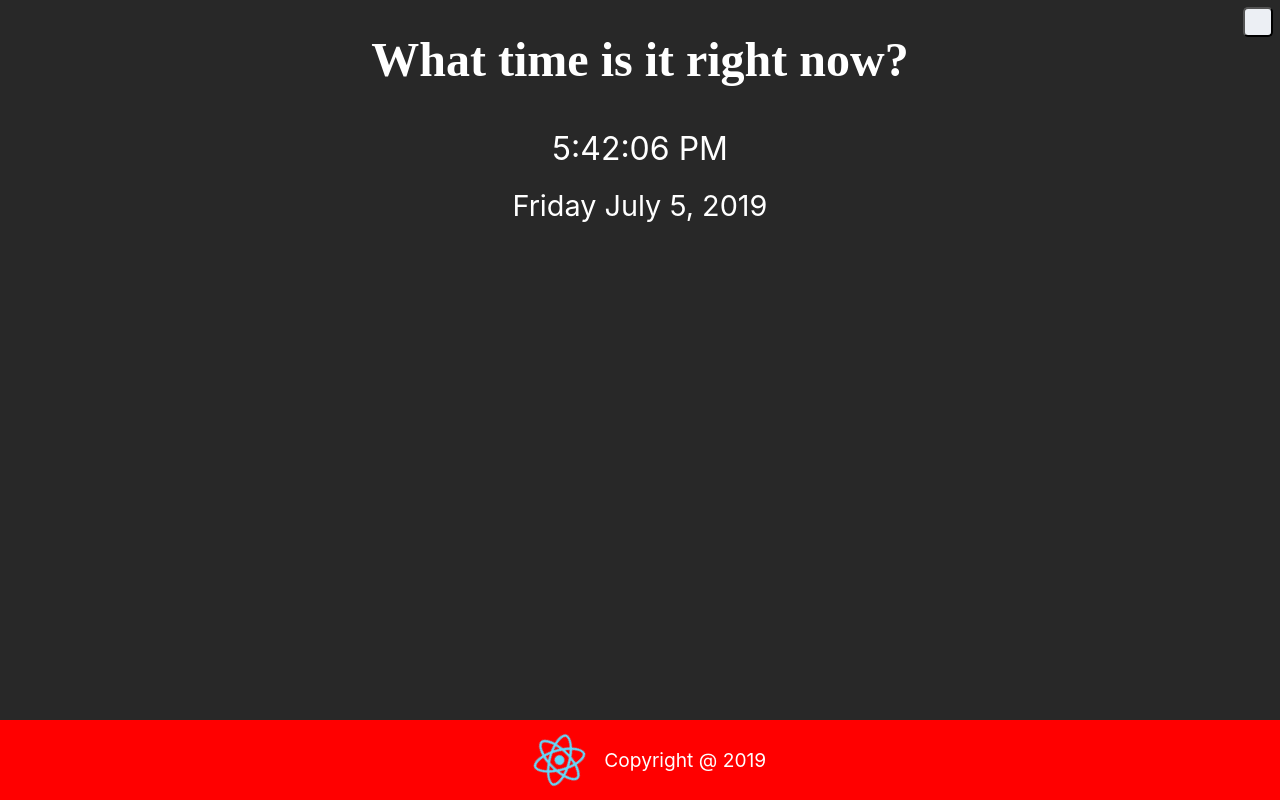
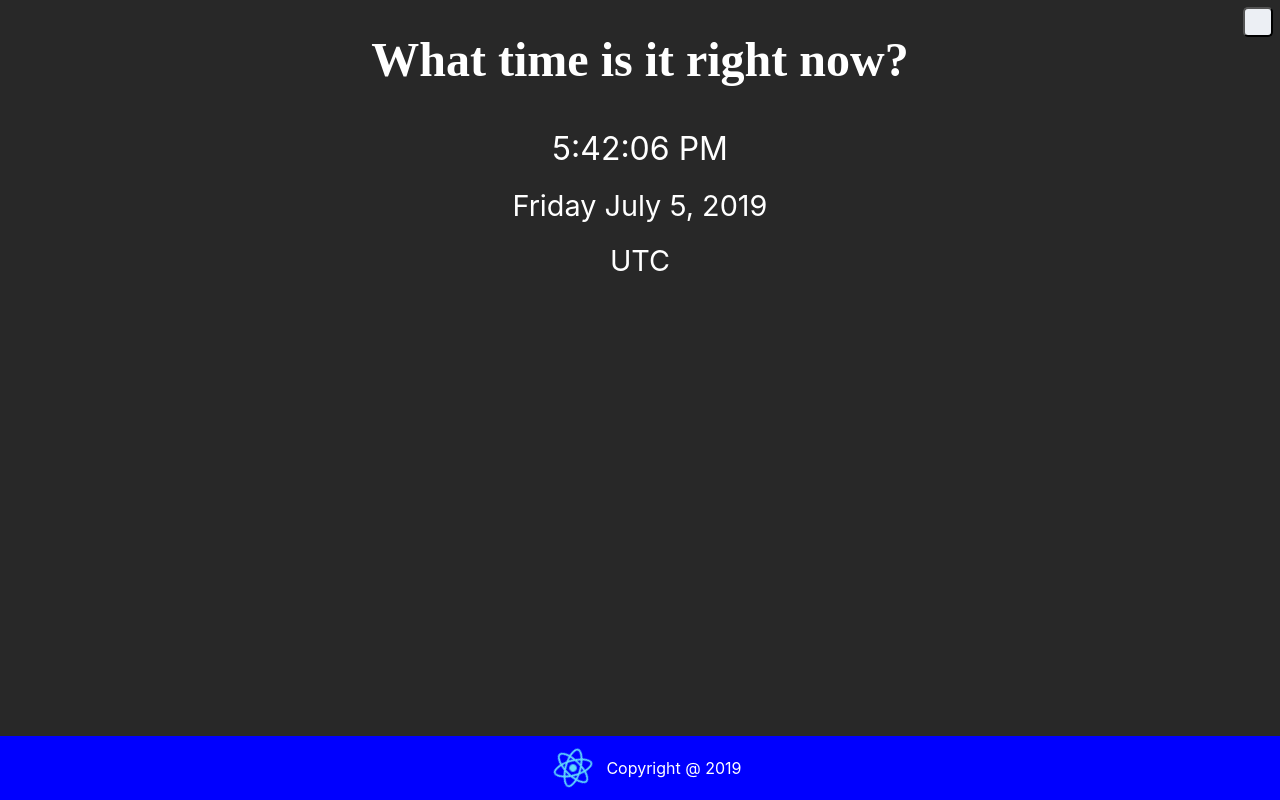
Before and after one commit to claeri27/what-time-is-it, a React (Create React App) app: page / in a window 1280 px wide. Built offline with nearby package versions, Linux system fonts and the light colour scheme; a web font is replaced by a local one.

Commit message:
Added formatted time zone

```diff
--- a/src/components/Footer.js
+++ b/src/components/Footer.js
@@ -8,16 +8,16 @@ const FooterContainer = styled.div`
   left: 0;
   bottom: 0;
   width: 100%;
-  min-height: 10vh;
-  background-color: red;
+  min-height: 8vh;
+  background-color: blue;
   color: white;
   align-items: center;
   justify-content: center;
-  font-size: 1.2em;
+  font-size: 1em;
 `;
 
 const Logo = styled.img `
-  max-height: 8vh;
+  max-height: 6vh;
   pointer-events: none;
   animation: ${keyframes`
     from {
--- a/src/components/FormatDate.js
+++ b/src/components/FormatDate.js
@@ -6,6 +6,7 @@ const TimeAndDateContainer = styled.div`
   flex-direction: column;
   align-items: center;
   justify-content: center;
+  user-select: none;
 `;
 
 const TimeContainer = styled.div`
@@ -19,14 +20,13 @@ const DateContainer = styled.div`
 `;
 
 const FormatDate = () => {
-  const rawDate = new Date()
-  const [hours, setHours] = useState(rawDate.getHours());
-  const [minutes, setMinutes] = useState(rawDate.getMinutes());
-  const [seconds, setSeconds] = useState(rawDate.getSeconds());
-  const [month, setMonth] = useState(rawDate.getMonth());
-  const [day, setDay] = useState(rawDate.getDay());
-  const [year, setYear] = useState(rawDate.getFullYear())
-  const [weekDay, setWeekDay] = useState(rawDate.getDay());
+  const [hours, setHours] = useState(new Date().getHours());
+  const [minutes, setMinutes] = useState(new Date().getMinutes());
+  const [seconds, setSeconds] = useState(new Date().getSeconds());
+  const [month, setMonth] = useState(new Date().getMonth());
+  const [day, setDay] = useState(new Date().getDay());
+  const [year, setYear] = useState(new Date().getFullYear())
+  const [weekDay, setWeekDay] = useState(new Date().getDay());
 
   useEffect(() => {
     const interval = setInterval(() => {
@@ -81,6 +81,12 @@ const FormatDate = () => {
     else return hours
   }
 
+  const formatTimeZone = () => {
+    const unformatted = Intl.DateTimeFormat().resolvedOptions().timeZone
+    const formatted = unformatted.replace(/_/g, ' ')
+    return formatted
+  }
+
   return <TimeAndDateContainer>
     <TimeContainer>
       {formatHours()}:{minutes < 10 ? '0' + minutes : minutes}:{seconds < 10 ? '0' + seconds : seconds} {hours < 12 ? 'AM' : 'PM'}
@@ -88,6 +94,9 @@ const FormatDate = () => {
     <DateContainer>
       {dayOfTheWeek()} {monthString()} {day}, {year}
     </DateContainer>
+    <DateContainer>
+      {formatTimeZone()}
+    </DateContainer>
   </TimeAndDateContainer>
 }
 
```
